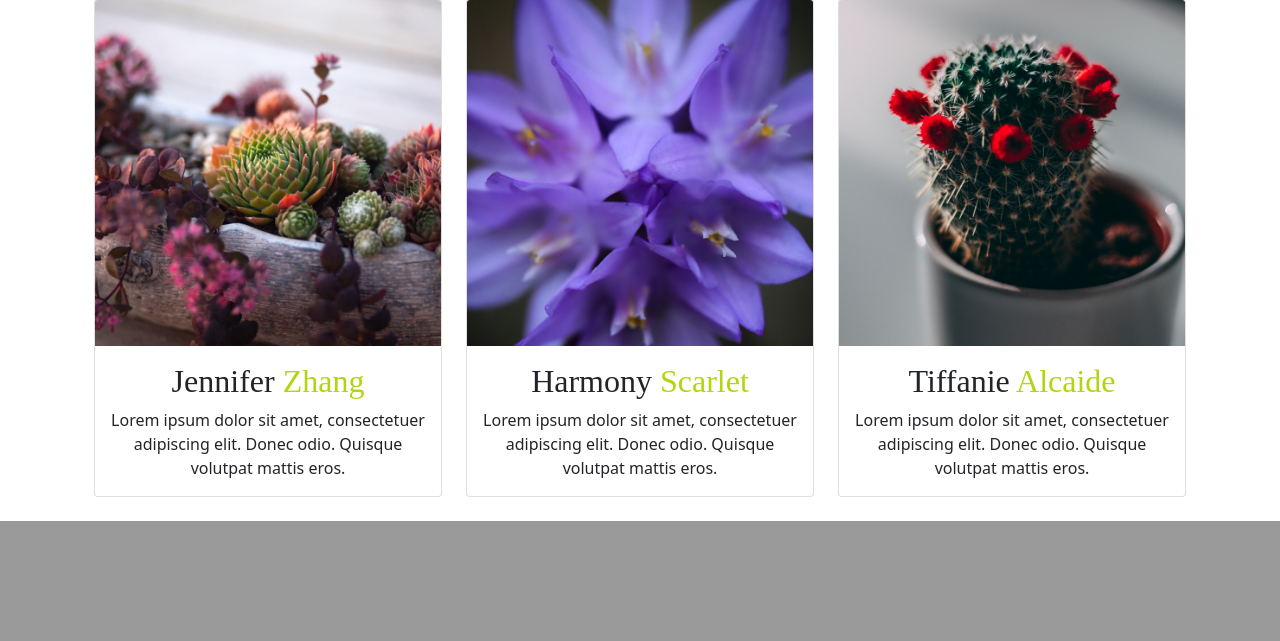
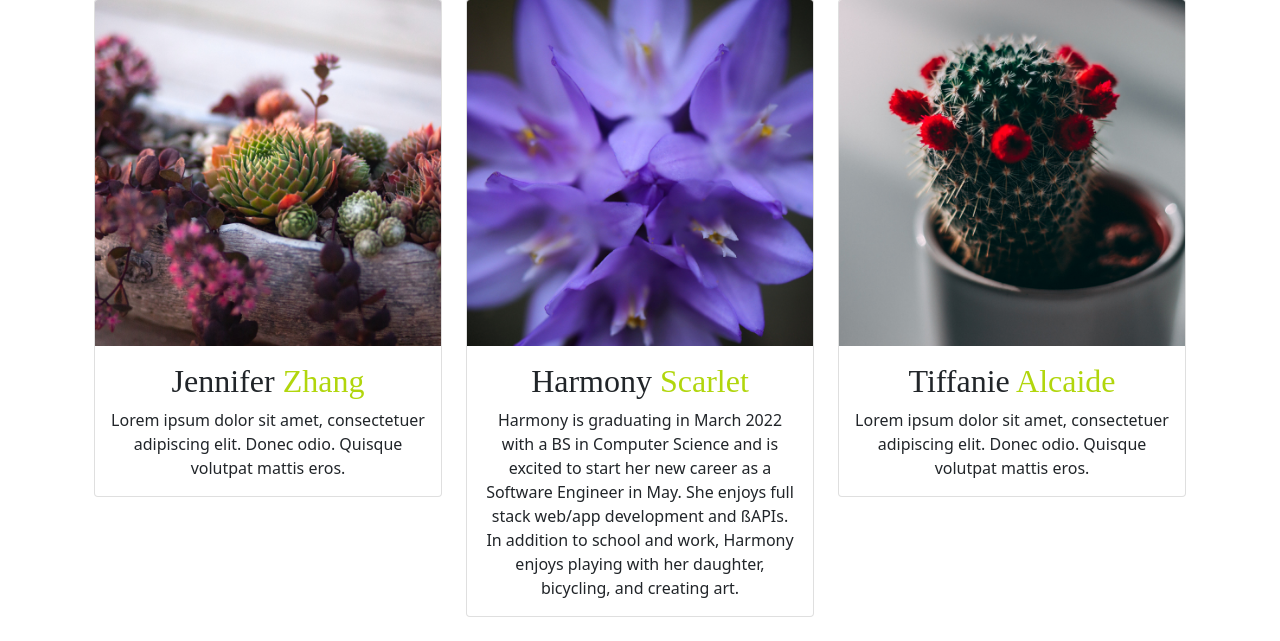
Before and after one commit to Harmony222/house-plant-bst, a Django app: page /about/ in a window 1280 px wide. Shown: the part 1245-1886 px from the top of the page. Before the commit the page ends 1766 px from the top, so only its background shows below. Run offline with Django 4.2, Linux system fonts and the light colour scheme.

Commit message:
add details to readme; add about me info; add Buyer name to Seller's order detail view; marketplace image links to userplant detail page (in addition to plant name)

```diff
--- a/templates/about.html
+++ b/templates/about.html
@@ -50,8 +50,11 @@
         <div class="card-body">
           <h2>Harmony<span class="h-text"> Scarlet</span></h2>
           <p class="card-text">
-            Lorem ipsum dolor sit amet, consectetuer adipiscing elit. Donec odio.
-            Quisque volutpat mattis eros.
+            Harmony is graduating in March 2022 with a BS in Computer Science
+            and is excited to start her new career as a Software Engineer in May.
+            She enjoys full stack web/app development and ßAPIs. In addition to
+            school and work, Harmony enjoys playing with her daughter, bicycling,
+            and creating art.
           </p>
         </div>
       </div>
```
Also changed, not shown: templates/order/order_detail.html (+8 -1 lines), templates/plant/userplant/userplant_list.html (+8 -2 lines), README.md.
